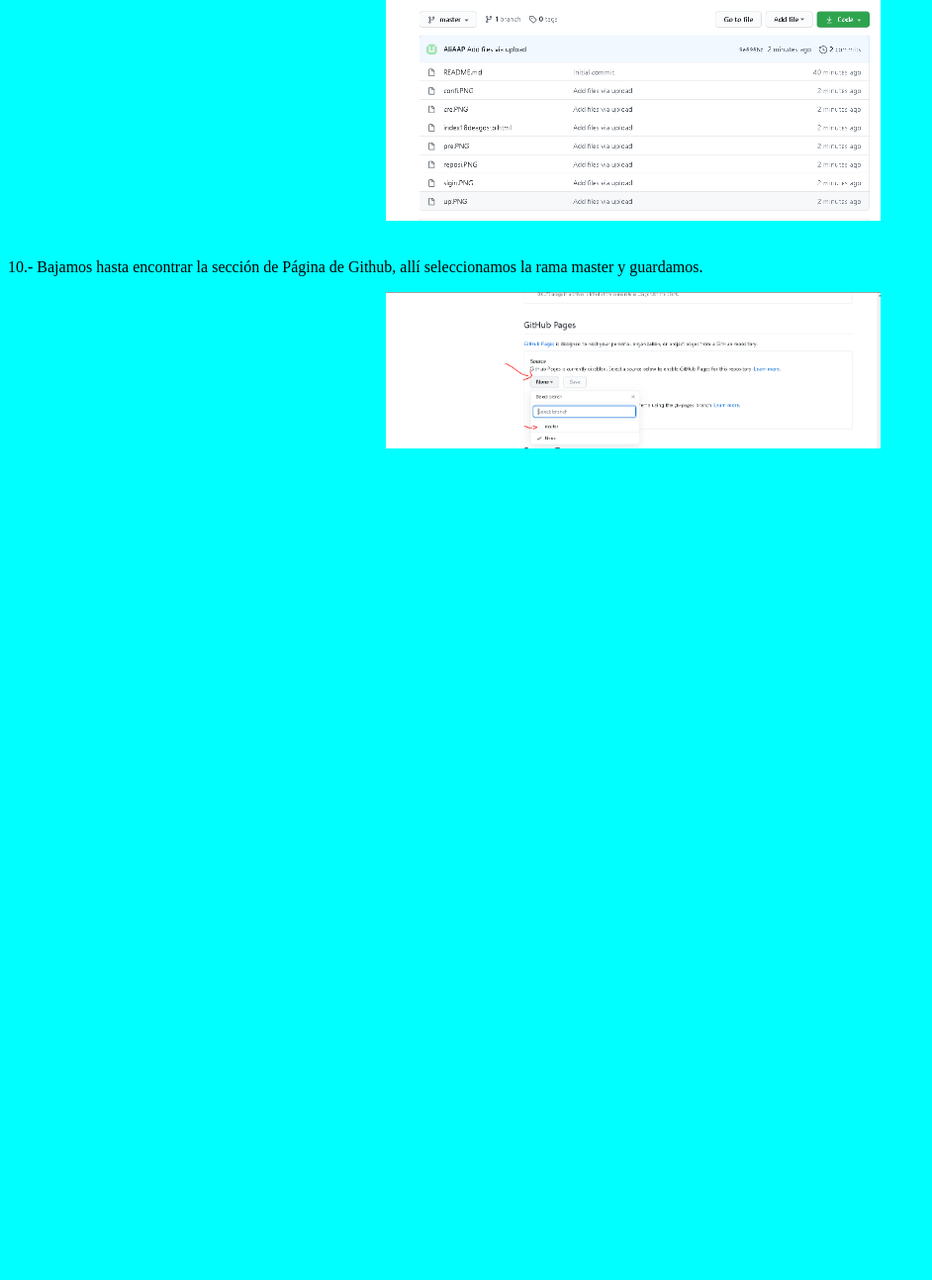
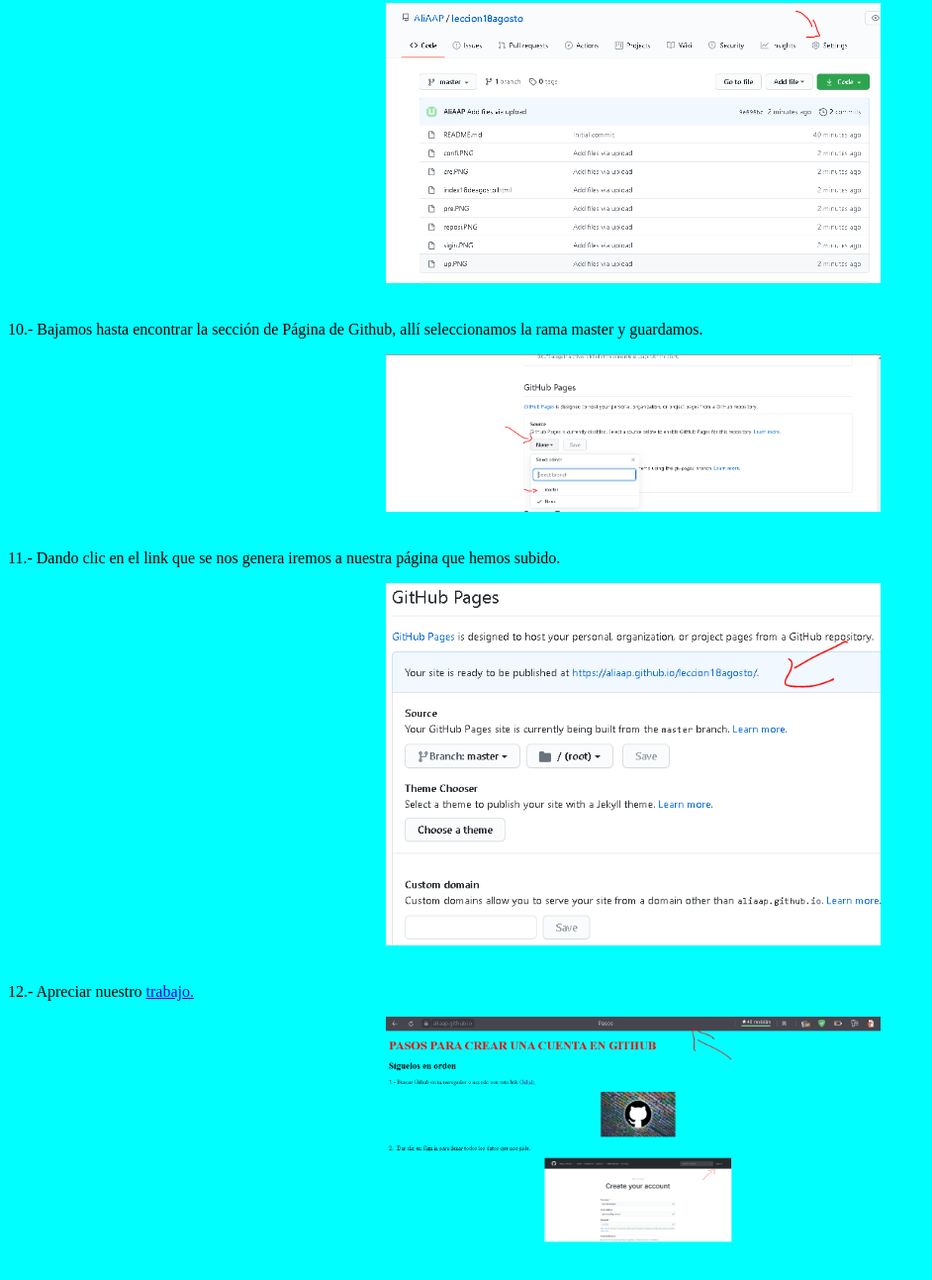
Before and after one commit to AliAAP/leccion18agosto, a plain HTML site: page index.html in a window 1280 px wide. Shown: the part 2408-3701 px from the top of the page at 99% size, without its empty margins (0-942 px from the left). Before the commit the page ends 2891 px from the top, so only its background shows below. Drawn offline with Linux system fonts and the light colour scheme.

Commit message:
Add files via upload

```diff
--- a/index.html
+++ b/index.html
@@ -16,6 +16,7 @@
 	<center><img src="confi.PNG" width="500"></center><br>
 	<p>5.- Cuando hemos confirmado el correo, ya tendremos las opciones para crear resposiorios. </p>
 	<center><img src="cre.PNG" width="500"></center><br>
+	<font color=red><h1>PASOS PARA CREAR UN REPOSITORIO EN GITHUB</h1></font>
 	<p>6.- Al terminar de poner el nombre a nuestro respositorio le damos en Crear Repositorio. </p>
 	<center><img src="reposi.PNG" width="500"></center><br>
 	<p>7.- Daremos clic en Agregar archivo y luego en Subir archivo. Esto la haremos para que nuestra página sea subida a internet por medio de Github. </p>
@@ -26,6 +27,11 @@
 	<center><img src="ajus.PNG" width="500"></center><br>
 	<p>10.- Bajamos hasta encontrar la sección de Página de Github, allí seleccionamos la rama master y guardamos. </p>
 	<center><img src="pag.PNG" width="500"></center><br>
+	<p>11.- Dando clic en el link que se nos genera iremos a nuestra página que hemos subido. </p>
+	<center><img src="11.PNG" width="500"></center><br>
+	<p>12.- Apreciar nuestro <a href="https://aliaap.github.io/leccion18agosto/">trabajo.</a></p>
+	<center><img src="12.PNG" width="500"></center><br>
+
 
 
 
```
Also changed, not shown: 11.PNG (added), 12.PNG (added).
